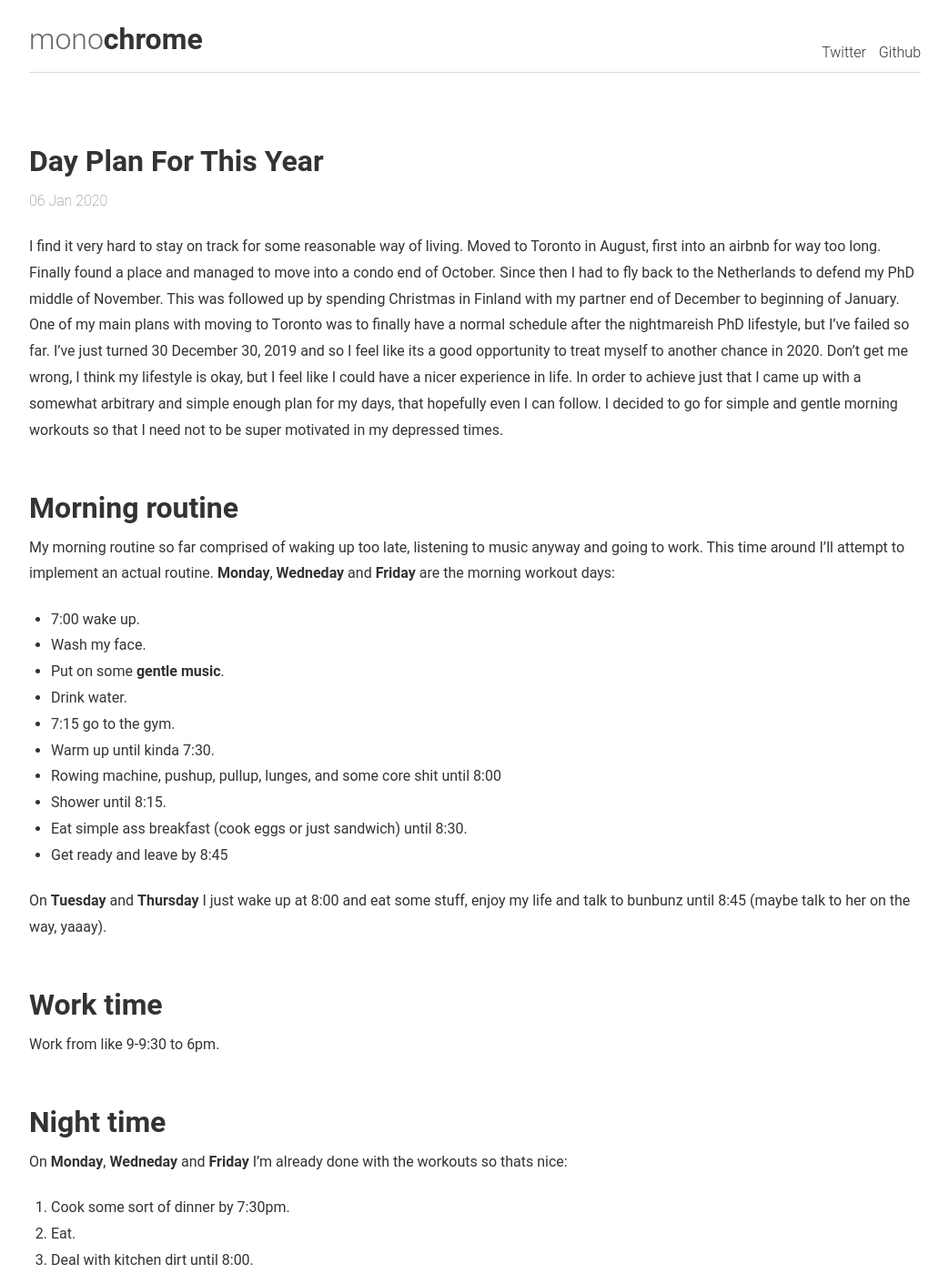
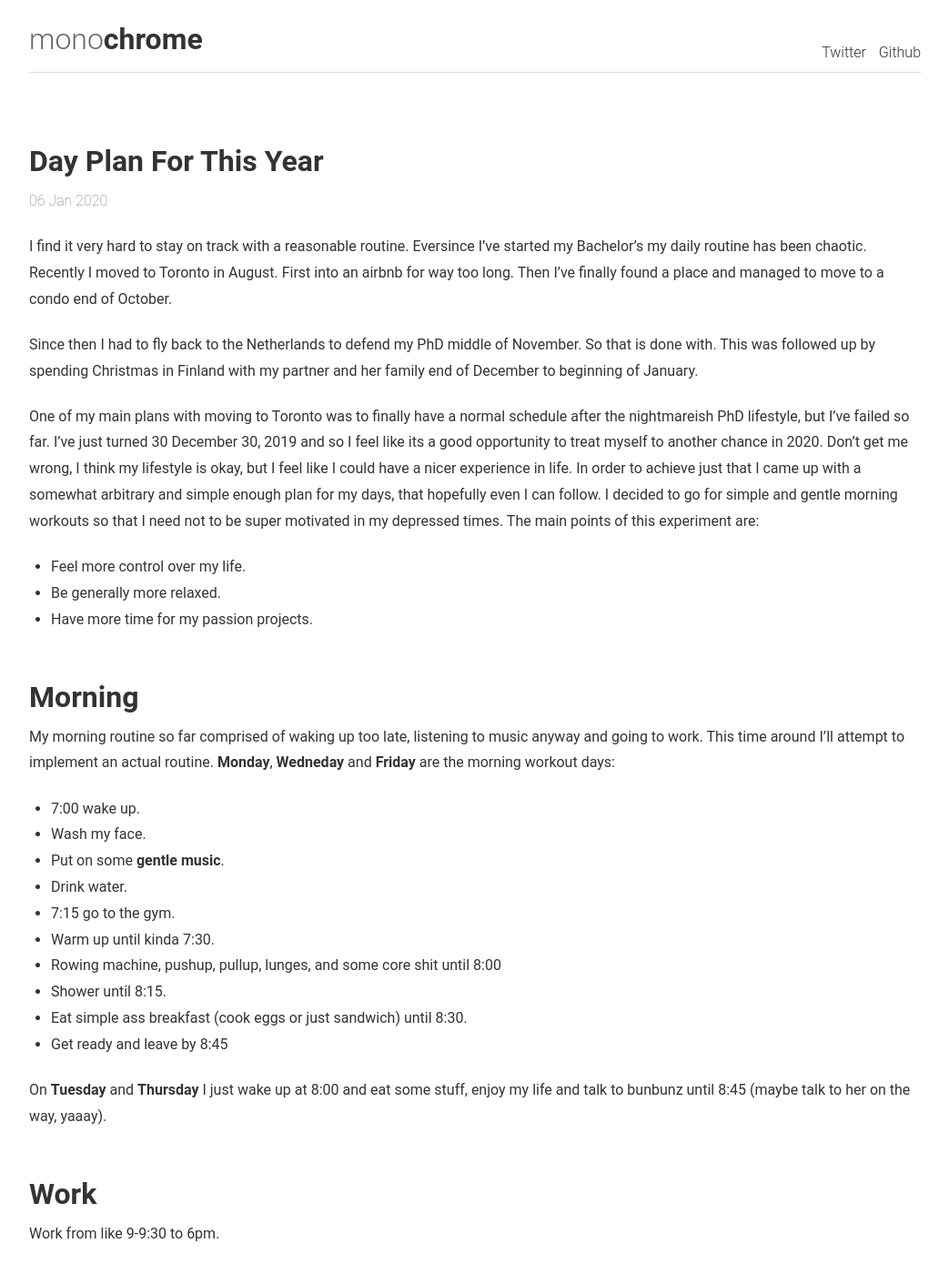
Before and after one commit to kadarakos/blog, a Jekyll site: the page built from _posts/2020-01-06-Day-Plan-for-This-Year.md, in a window 1280 px wide and 1400 px high. Shown: the whole window at 91% size, without its empty margins (118-1161 px from the left). Built offline with Jekyll 4.4.1, drawn with Linux system fonts in a browser that asks for light colours; some of the changed text lies outside the part shown.

Commit message:
Update 2020-01-06-Day-Plan-for-This-Year.md

```diff
--- a/_posts/2020-01-06-Day-Plan-for-This-Year.md
+++ b/_posts/2020-01-06-Day-Plan-for-This-Year.md
@@ -1,14 +1,24 @@
-I find it very hard to stay on track for some reasonable way of living. Moved to Toronto in August, first into an airbnb
-for way too long. Finally found a place and managed to move into a condo end of October. Since then I had to fly back
-to the Netherlands to defend my PhD middle of November. This was followed up by spending Christmas in Finland
-with my partner end of December to beginning of January. One of my main plans with moving to Toronto was to finally have a
+I find it very hard to stay on track with a reasonable routine. Eversince I've started my Bachelor's my
+daily routine has been chaotic. Recently I moved to Toronto in August. First into an airbnb
+for way too long. Then I've finally found a place and managed to move to a condo end of October.
+
+Since then I had to fly back to the Netherlands to defend my PhD middle of November. So that is done with.
+This was followed up by spending Christmas in Finland
+with my partner and her family end of December to beginning of January.
+
+One of my main plans with moving to Toronto was to finally have a
 normal schedule after the nightmareish PhD lifestyle, but I've failed so far. I've just turned 30 December 30, 2019 and so
 I feel like its a good opportunity to treat myself to another chance in 2020. Don't get me wrong, I think my lifestyle is
 okay, but I feel like I could have a nicer experience in life. In order to achieve just that I came up with a somewhat
 arbitrary and simple enough plan for my days, that hopefully even I can follow. I decided to go for simple and gentle
-morning workouts so that I need not to be super motivated in my depressed times.
+morning workouts so that I need not to be super motivated in my depressed times. The main points of this experiment are:
 
-## Morning routine
+- Feel more control over my life.
+- Be generally more relaxed.
+- Have more time for my passion projects.
+
+
+## Morning
 
 My morning routine so far comprised of waking up too late, listening to music anyway and going to work.
 This time around I'll attempt to implement an actual routine. **Monday**, **Wedneday** and **Friday** are the
@@ -29,21 +39,22 @@ On **Tuesday** and **Thursday** I just wake up at 8:00 and eat some stuff, enjoy
 to bunbunz until 8:45 (maybe talk to her on the way, yaaay).
 
 
-## Work time
+## Work
 Work from like 9-9:30 to 6pm.
 
-## Night time
+## Evening
 
 On **Monday**, **Wedneday** and **Friday** I'm already done with the workouts so thats nice:
 
-1. Cook some sort of dinner by 7:30pm.
-2. Eat.
-3. Deal with kitchen dirt until 8:00.
-4. Vacuum after eating like until 8:30 or do some other cleaning if its more important.
-5. Enjoy my life until 11:00.
-6. Get ready to go to sleep by 12pm.
+1. Optional weed pill when I arrive.
+2. Cook some sort of dinner by 7:30pm.
+3. Eat.
+4. Deal with kitchen dirt until 8:00.
+5. Vacuum after eating like until 8:30 or do some other cleaning if its more important.
+6. Enjoy my life until 11:00.
+7. Get ready to go to sleep by 12pm.
 
-**Friday** night time routine is kinda optional, because I might have some funs instead.
+These night time routines are optional, because I might go to some meetup or something.
 
 On **Tuesday** and **Thursday** since I didn't have my morning workout its quite different:
 
```
